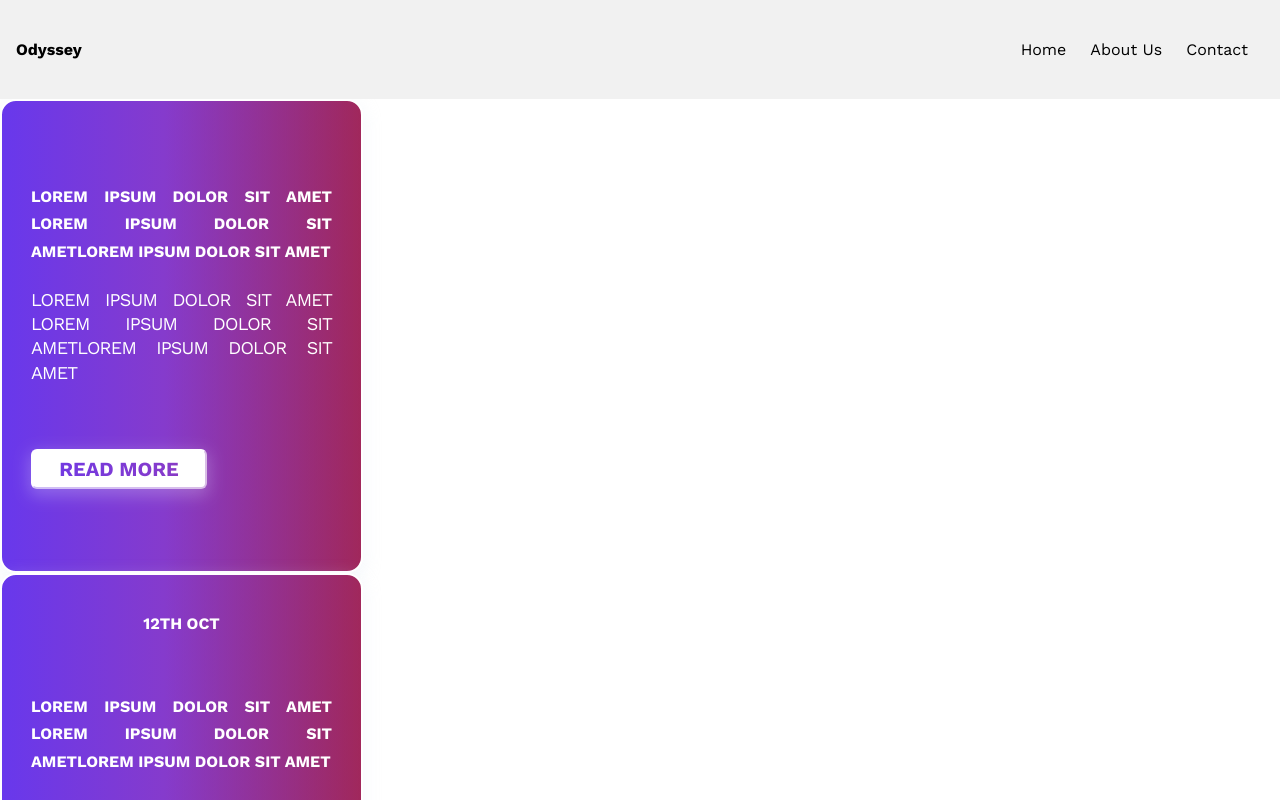
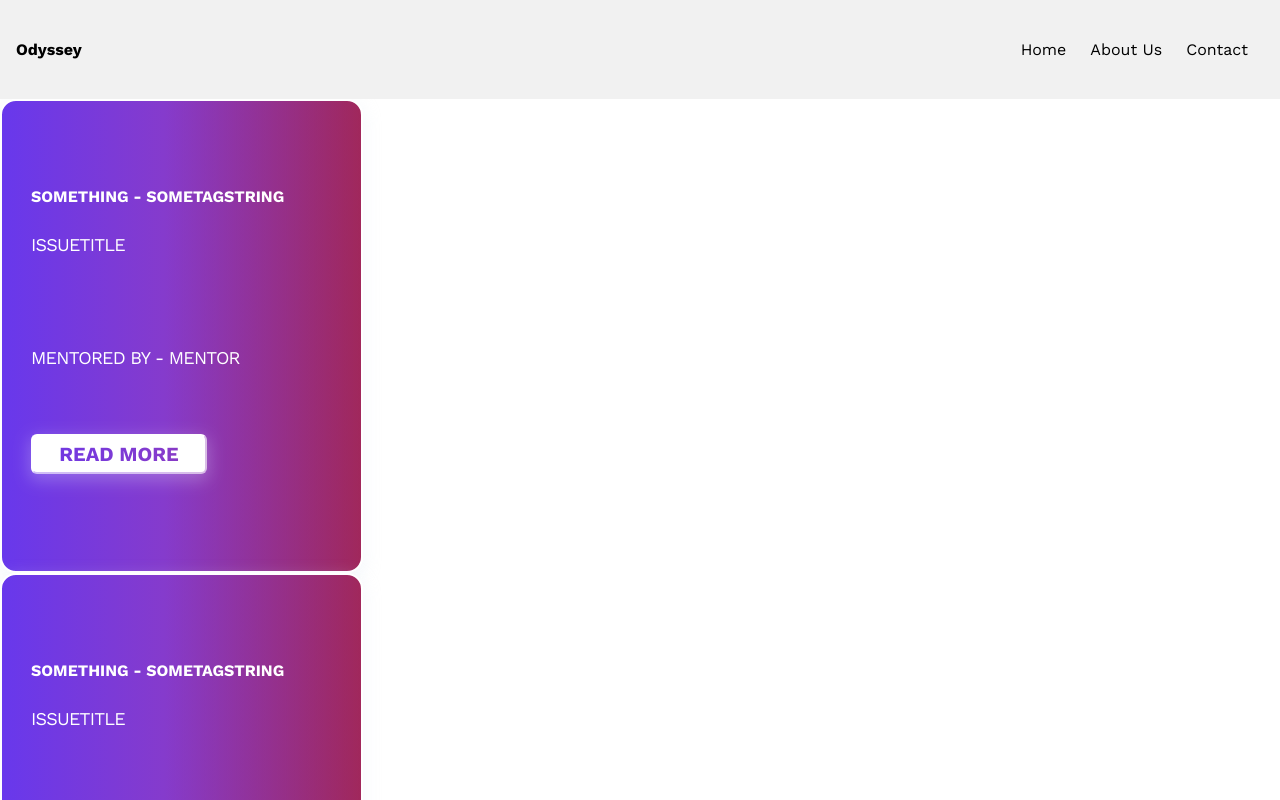
Before and after one commit to sdslabs/odyssey, a Next.js app in the folder frontend/: page / in a window 1280 px wide. Shown: the top 800 px of the page. Built offline with nearby package versions, Linux system fonts and the light colour scheme.

Commit message:
Add hooks to Card component

```diff
--- a/frontend/components/Card.js
+++ b/frontend/components/Card.js
@@ -1,12 +1,17 @@
-const Card = ({}) => {
+const Card = ({CardData}) => {
     return (
-    <div className="card">
-        <div className="card__container">
-          <h4><b>Lorem ipsum dolor sit amet Lorem ipsum dolor sit ametLorem ipsum dolor sit amet</b></h4>
-          <p>Lorem ipsum dolor sit amet Lorem ipsum dolor sit ametLorem ipsum dolor sit amet</p>
-          <button>Read More</button>
+    <>
+      {CardData.map((Card) =>(
+        <div className="card">
+            <div className="card__container">
+              <h4><b>{Card.repoName} - {Card.tag}</b></h4>
+              <p>{Card.issueTitle}</p>
+              <p>Mentored by - {Card.mentor}</p>
+              {Card.claim == false ? <button>Read More</button> : <p>Assigned to - {Card.assignee}</p>}
+            </div>
         </div>
-    </div>
+      ))}
+    </>
     );
   };
 
--- a/frontend/pages/_app.js
+++ b/frontend/pages/_app.js
@@ -2,12 +2,42 @@ import Navbar from "../components/Navbar";
 import Card from "../components/Card";
 import EventCard from "../components/EventCard";
 import "../styles/globals.scss";
+import {useState} from 'react';
+
+
 
 function MyApp({ Component, pageProps }) {
+
+  const [CardData, setCardData] = useState([
+    {
+      repoName: 'something',
+      tag: 'someTagString',
+      issueTitle: 'IssueTitle',
+      mentor: 'Mentor',
+      claim: false,
+      assignee: 'somedude'
+    },
+    {
+      repoName: 'something',
+      tag: 'someTagString',
+      issueTitle: 'IssueTitle',
+      mentor: 'Mentor',
+      claim: true,
+      assignee: 'somedude'
+    },
+    {
+      repoName: 'something',
+      tag: 'someTagString',
+      issueTitle: 'IssueTitle',
+      mentor: 'Mentor',
+      claim: false,
+      assignee: 'somedude'
+    }
+  ])
   return (
     <>
       <Navbar />
-      <Card />
+      <Card CardData={CardData}/>
       <EventCard />
       <Component {...pageProps} />
     </>
```
